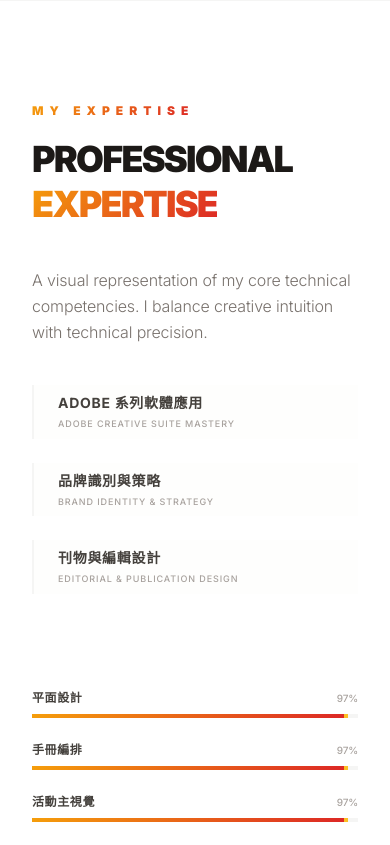
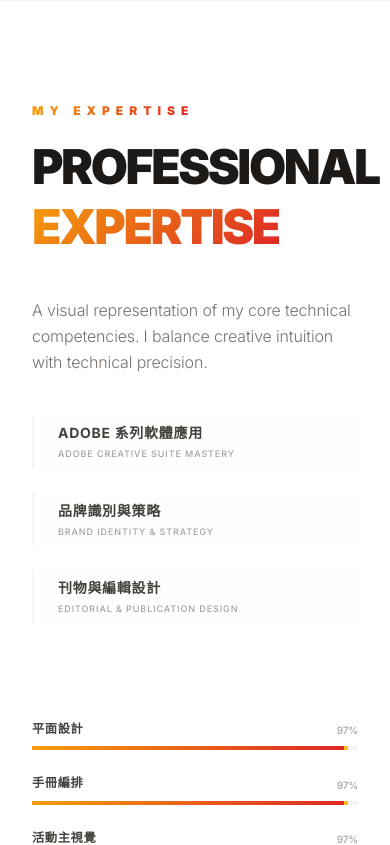
Before and after one commit to visionown1988-cloud/AlbaHDesign, a React (Vite) app: page / in a window 390 px wide. Shown: the part 1000-1845 px from the top of the page. Built offline with nearby package versions, Linux system fonts and the light colour scheme.

Commit message:
feat(Professional): Adjust skill label spacing and font size
Increase the spacing for skill labels on the radar chart for smaller screens and adjust the font size of skill names in the professional skills section to improve readability.

```diff
--- a/components/Professional.tsx
+++ b/components/Professional.tsx
@@ -8,7 +8,7 @@ const BarChart: React.FC = () => {
       {SKILLS.map((skill, i) => (
         <div key={i} className="space-y-2">
           <div className="flex justify-between items-end">
-            <span className="text-xs font-bold text-stone-700 tracking-wider uppercase">{skill.name}</span>
+            <span className="text-[12.25px] font-bold text-stone-700 tracking-wider uppercase">{skill.name}</span>
             <span className="text-[10px] font-medium text-stone-400">{skill.percentage}%</span>
           </div>
           <div className="h-1 w-full bg-stone-100 overflow-hidden">
@@ -111,6 +111,7 @@ const RadarChart: React.FC<{ isVisible: boolean }> = ({ isVisible }) => {
 
         {/* Labels */}
         {data.map((skill, i) => {
+          // Responsive label distance: Desktop gets 65, Tablet/Smaller gets 55 (increased from 45)
           const labelRadius = radius + (isDesktop ? 65 : 55);
           const x = center + labelRadius * Math.cos(i * angleStep - Math.PI / 2);
           const y = center + labelRadius * Math.sin(i * angleStep - Math.PI / 2);
@@ -175,7 +176,7 @@ const Professional: React.FC = () => {
           <div className="lg:col-span-5 space-y-10 md:space-y-12 order-1 lg:order-1 relative z-10">
             <div className="space-y-4 md:space-y-6">
               <p className="text-gradient inline-block text-xs font-black tracking-[0.5em] uppercase">My Expertise</p>
-              <h2 className="text-4xl md:text-6xl font-black text-stone-900 tracking-tighter leading-tight md:leading-none uppercase">
+              <h2 className="text-5xl md:text-7xl font-black text-stone-900 tracking-tighter leading-tight md:leading-none uppercase">
                 Professional <br /> <span className="text-gradient inline-block">Expertise</span>
               </h2>
             </div>
```
